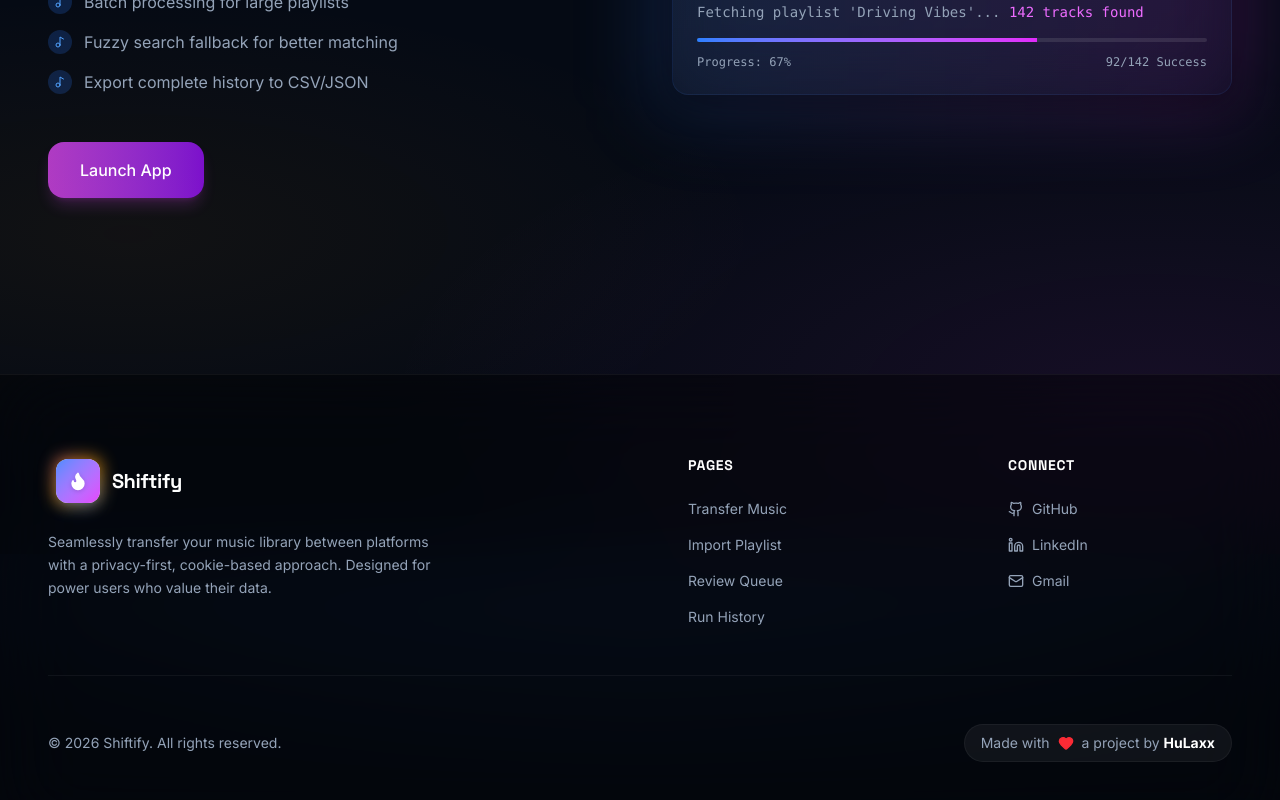
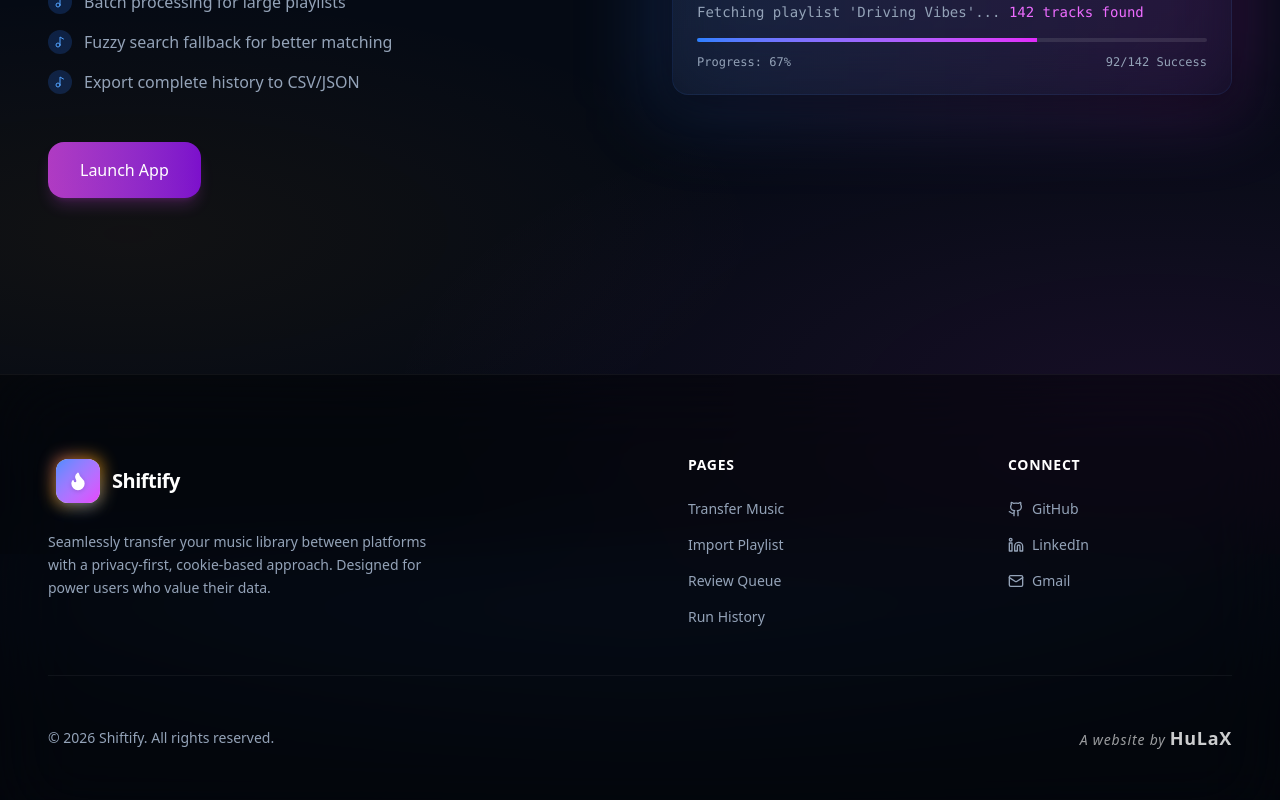
Before and after one commit to HuLaxx/Shiftify, a Next.js app: page / in a window 1280 px wide. Shown: the part 1846-2646 px from the top of the page. Built offline with nearby package versions, Linux system fonts and the light colour scheme.

Commit message:
Update Branding: Social links and specific 'website by HuLaX' styling with Merienda font

```diff
--- a/src/app/globals.css
+++ b/src/app/globals.css
@@ -7,6 +7,9 @@
   /* Dark Theme Color Palette - Blue Dominant with Vibrant Accents */
   --color-background: #050a14;
   --color-foreground: #f0f4f8;
+
+  --font-script: var(--font-merienda), cursive;
+  /* HuLaX Font */
 
   --color-primary: #3b82f6;
   /* Blue-500 (Dominant) */
@@ -115,6 +118,20 @@
 :root {
   --background: var(--color-background);
   --foreground: var(--color-foreground);
+}
+
+/* HuLaX Branding Classes */
+.hulax-credit-label {
+  font-family: var(--font-script);
+  font-style: italic;
+  font-weight: 400;
+  letter-spacing: 0.06em;
+}
+
+.hulax-credit {
+  font-family: var(--font-script);
+  font-weight: 600;
+  letter-spacing: 0.04em;
 }
 
 html {
--- a/src/app/layout.tsx
+++ b/src/app/layout.tsx
@@ -1,22 +1,21 @@
 import type { Metadata } from "next";
-import { Inter, Space_Grotesk } from "next/font/google";
+import { Inter, Space_Grotesk, Merienda } from "next/font/google";
 import "./globals.css";
 
-const inter = Inter({
-  subsets: ["latin"],
-  variable: "--font-inter",
-  display: "swap",
-});
+const inter = Inter({ subsets: ["latin"], variable: "--font-inter" });
 
 const spaceGrotesk = Space_Grotesk({
   subsets: ["latin"],
   variable: "--font-space-grotesk",
-  display: "swap",
+});
+const merienda = Merienda({
+  subsets: ["latin"],
+  variable: "--font-merienda",
 });
 
 export const metadata: Metadata = {
-  title: "Shiftify | Premium Music Transfer",
-  description: "Seamlessly transfer your YouTube Music library with a secure, cookie-first workflow. No API keys required.",
+  title: "Shiftify - Transfer Your Music",
+  description: "Transfer your YouTube Music library to other platforms locally.",
 };
 
 export default function RootLayout({
@@ -25,8 +24,8 @@
   children: React.ReactNode;
 }>) {
   return (
-    <html lang="en" className={`${inter.variable} ${spaceGrotesk.variable}`}>
-      <body className="font-sans antialiased bg-background text-foreground overflow-x-hidden">
+    <html lang="en">
+      <body className={`${inter.variable} ${spaceGrotesk.variable} ${merienda.variable} font-sans antialiased`}>
         {children}
       </body>
     </html>
--- a/src/components/PageLayout.tsx
+++ b/src/components/PageLayout.tsx
@@ -70,15 +70,32 @@
                             })}
                         </div>
 
+                        <div className="flex items-center gap-4">
                             {/* GitHub Link */}
                             <Link
                                 href="https://github.com/HuLaxx/Shiftify"
                                 target="_blank"
-                            className="px-4 py-2 text-sm font-medium text-white bg-gradient-to-r from-blue-600 to-blue-500 rounded-full hover:from-blue-500 hover:to-blue-400 transition-all shadow-lg shadow-blue-500/20 flex items-center gap-2 group"
+                                className="hidden sm:flex px-4 py-2 text-sm font-medium text-white bg-gradient-to-r from-blue-600 to-blue-500 rounded-full hover:from-blue-500 hover:to-blue-400 transition-all shadow-lg shadow-blue-500/20 items-center gap-2 group"
                             >
                                 <Github className="w-4 h-4 group-hover:rotate-12 transition-transform" />
-                            <span className="hidden sm:inline">Star</span>
+                                <span className="hidden lg:inline">Star</span>
                             </Link>
+
+                            {/* HuLaX Header Credit */}
+                            <a
+                                href="https://hulax.vercel.app"
+                                target="_blank"
+                                rel="noreferrer"
+                                className="group flex flex-col items-center gap-0.5 text-center leading-tight text-white/70"
+                            >
+                                <span className="hulax-credit-label text-[0.6rem] text-white/60 transition-colors group-hover:text-white/70">
+                                    A website by
+                                </span>
+                                <span className="hulax-credit inline-block origin-left text-[0.85rem] text-white/80 transition-all group-hover:scale-110 group-hover:text-amber-500 group-hover:font-black group-hover:drop-shadow-[0_0_14px_rgba(214,182,138,0.45)] sm:text-base">
+                                    HuLaX
+                                </span>
+                            </a>
+                        </div>
                     </nav>
                 </div>
             </header>
@@ -118,20 +135,30 @@
                         <div>
                             <h3 className="font-display font-bold text-sm uppercase tracking-wider text-white mb-6">Connect</h3>
                             <ul className="space-y-4 text-sm text-muted-foreground">
-                                <li><Link href="https://github.com/HuLaxx/Shiftify" target="_blank" className="hover:text-blue-400 transition-colors flex items-center gap-2"><Github className="w-4 h-4" /> GitHub</Link></li>
-                                <li><Link href="#" className="hover:text-blue-400 transition-colors flex items-center gap-2"><Linkedin className="w-4 h-4" /> LinkedIn</Link></li>
-                                <li><Link href="mailto:contact@example.com" className="hover:text-blue-400 transition-colors flex items-center gap-2"><Mail className="w-4 h-4" /> Gmail</Link></li>
+                                <li><Link href="https://github.com/HuLaxx" target="_blank" className="hover:text-blue-400 transition-colors flex items-center gap-2"><Github className="w-4 h-4" /> GitHub</Link></li>
+                                <li><Link href="https://www.linkedin.com/in/rahul-khanke-853717218/" target="_blank" className="hover:text-blue-400 transition-colors flex items-center gap-2"><Linkedin className="w-4 h-4" /> LinkedIn</Link></li>
+                                <li><Link href="mailto:rahulkhane786@gmail.com" className="hover:text-blue-400 transition-colors flex items-center gap-2"><Mail className="w-4 h-4" /> Gmail</Link></li>
                             </ul>
                         </div>
                     </div>
 
                     <div className="max-w-7xl mx-auto pt-12 mt-12 border-t border-white/5 flex flex-col md:flex-row items-center justify-between gap-6 text-sm text-muted-foreground">
                         <p>© {new Date().getFullYear()} Shiftify. All rights reserved.</p>
-                        <div className="flex items-center gap-2 px-4 py-2 rounded-full bg-white/5 border border-white/5">
-                            <span>Made with</span>
-                            <Heart className="w-4 h-4 text-red-500 fill-current animate-pulse" />
-                            <span>a project by <strong className="text-white">HuLaxx</strong></span>
-                        </div>
+
+                        {/* HuLaX Footer Credit */}
+                        <a
+                            href="https://hulax.vercel.app"
+                            target="_blank"
+                            rel="noreferrer"
+                            className="group inline-flex items-baseline gap-1 text-white/70"
+                        >
+                            <span className="hulax-credit-label text-white/60 transition-colors group-hover:text-white/70">
+                                A website by
+                            </span>
+                            <span className="hulax-credit inline-block origin-left text-base text-white/80 transition-all group-hover:scale-110 group-hover:text-amber-500 group-hover:font-black group-hover:drop-shadow-[0_0_14px_rgba(214,182,138,0.45)] sm:text-lg">
+                                HuLaX
+                            </span>
+                        </a>
                     </div>
                 </div>
             </footer>
```
Lines whose indentation alone changed are shown as unchanged.
